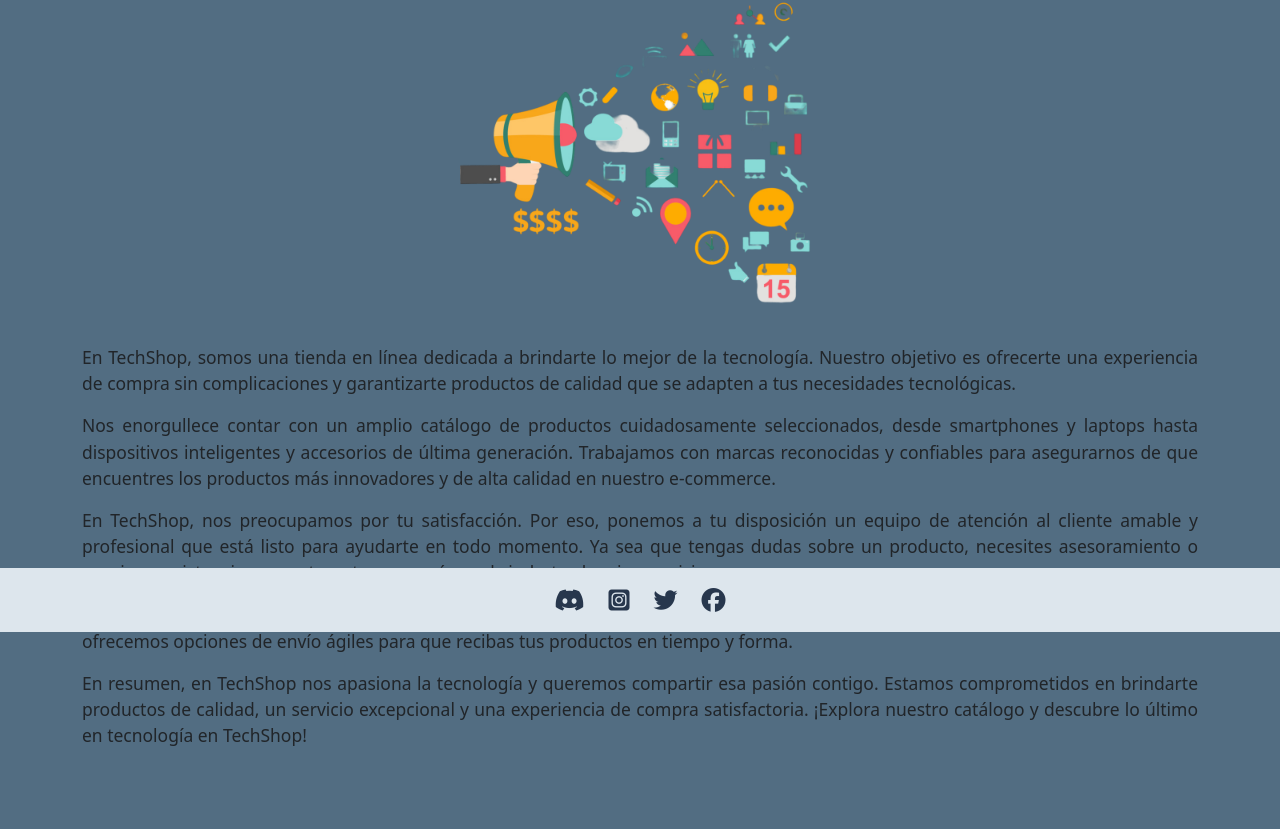
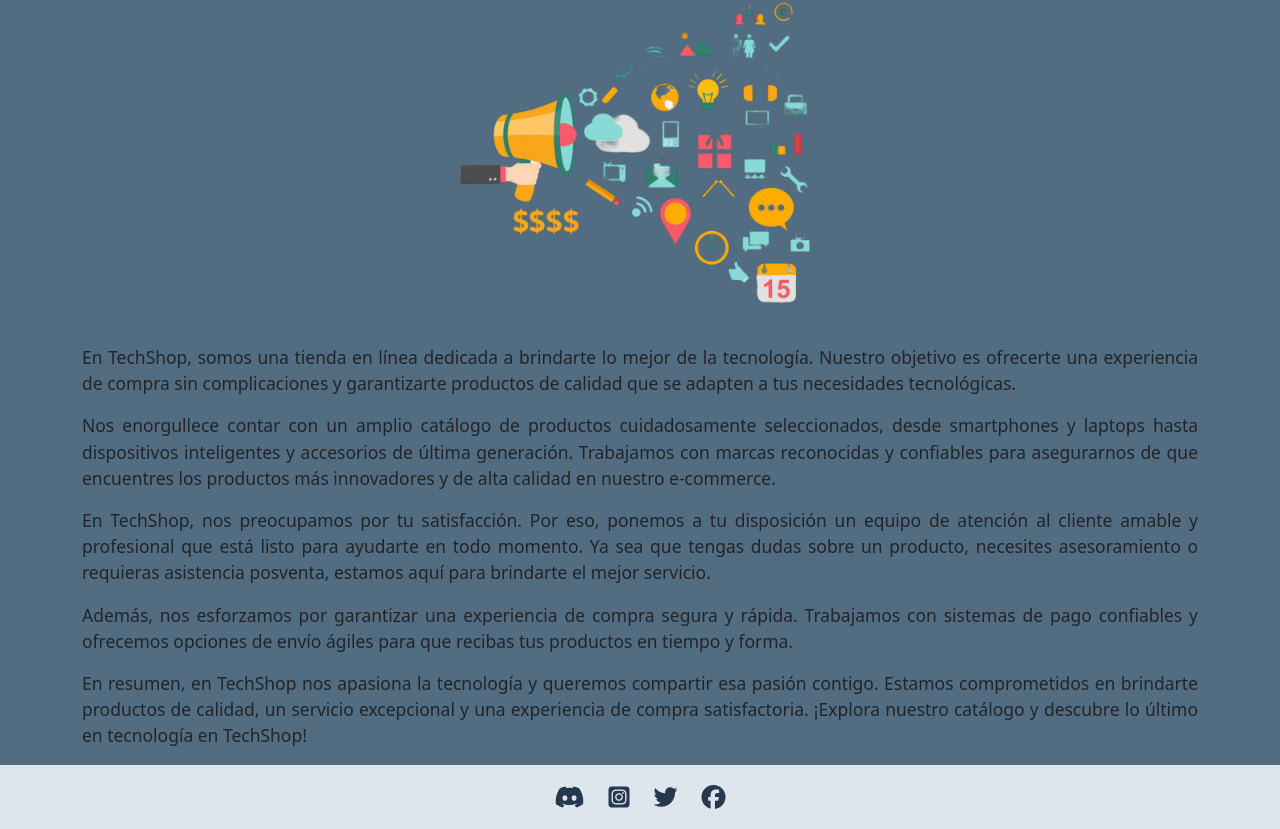
Before and after one commit to JairoAndresSalazar/TechShop, a website: page pages/nosotros.html in a window 1280 px wide. Shown: the part 168-997 px from the top of the page. Before the commit the page ends 933 px from the top, so only its background shows below. Drawn offline with nearby package versions, Linux system fonts and the light colour scheme.

Commit message:
pre-entrega3

```diff
--- a/pages/nosotros.html
+++ b/pages/nosotros.html
@@ -134,15 +134,16 @@
         </p>
       </div>
     </main>
-    <footer>
-      <div class="footer-container">
+    <footer class="footer1">
+      <!-- <div class="footer"> -->
       <section class="footer-icons">
         <a href=""><i class="fa-brands fa-discord fa-xl"></i></a>
         <a href=""><i class="fa-brands fa-square-instagram fa-xl"></i></a>
         <a href=""><i class="fa-brands fa-twitter fa-xl"></i></a>
         <a href=""><i class="fa-brands fa-facebook fa-xl"></i></a>
       </section>
-      </div>
+      <!-- </div> -->
+    </footer>
     </footer>
     <script
       src="https://cdn.jsdelivr.net/npm/bootstrap@5.3.0/dist/js/bootstrap.bundle.min.js"
```
Lines whose indentation alone changed are shown as unchanged.
